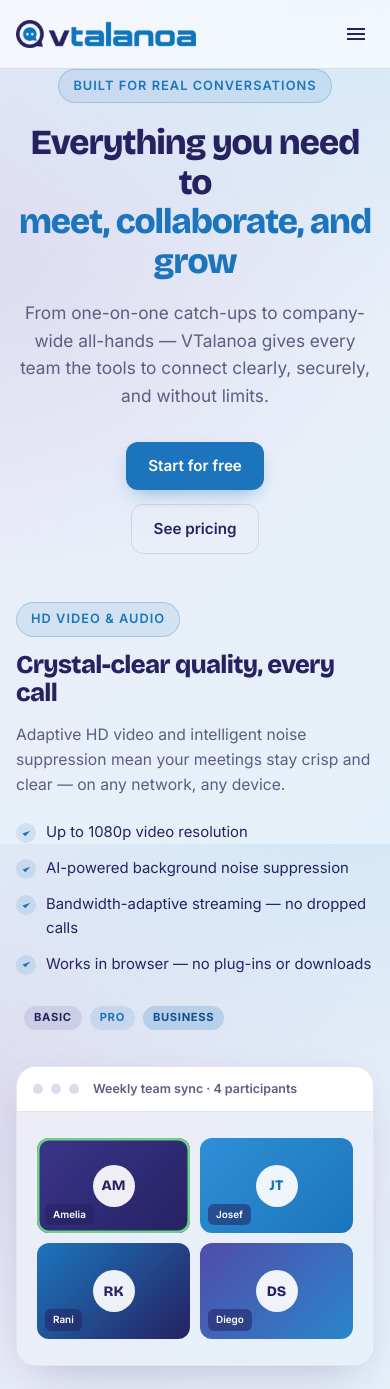
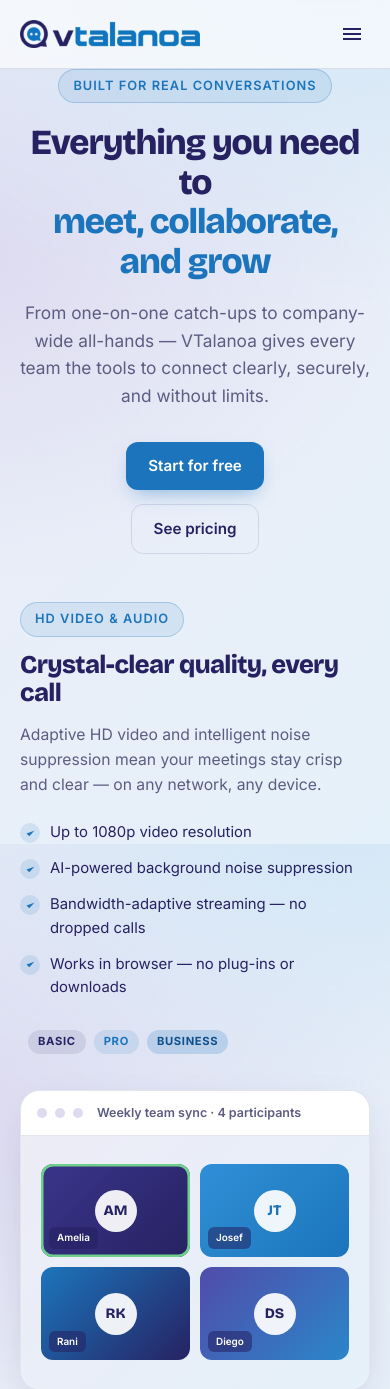
Before and after one commit to Pio2025/VTalanoaWeb, a CodeIgniter 4 app: the page made by app/Views/home/features.php in a window 390 px wide. Shown: the top 1389 px of the page. Run offline with PHP 8.4 and a stand-in for CodeIgniter, Linux system fonts and the light colour scheme; the template is opened without the code that fills it, so the values that code supplies are empty; some libraries are stand-ins or nearby versions.

Commit message:
fix: consistent mobile footer centering and side padding across all public pages
- Raise footer-centering breakpoint from 480px to 640px on every page
  (features, pricing, contact, terms, privacy, support, download, home)
  so it triggers on all common phone sizes, not just very small screens
- Add align-items:center where it was missing so footer content stays
  truly centred, not just left-aligned in a column
- Move .wrap min-padding rules to ≤640px at 20px (was ≤480px at 16px)
  so content never reaches the screen edge on any phone
- Fix individual section/hero/cta horizontal padding to minimum 20px:
  .cta-band (home, features), .section (support), .content (terms, privacy),
  .cta-banner margin (support), .dl-section/hero (download)

Co-Authored-By: Claude Sonnet 4.6 <noreply@anthropic.com>

```diff
--- a/app/Views/home/contact.php
+++ b/app/Views/home/contact.php
@@ -91,10 +91,12 @@
     .contact-shell { padding: 40px 20px 60px; }
     .form-card { padding: 28px 20px; }
   }
+  @media (max-width: 640px) {
+    .foot { flex-direction: column; align-items: center; text-align: center; }
+    .foot-links { justify-content: center; }
+  }
   @media (max-width: 480px) {
     .page-hero { padding: 48px 20px 36px; }
-    .foot { flex-direction: column; align-items: center; text-align: center; }
-    .foot-links { justify-content: center; }
   }
 </style>
 </head>
--- a/app/Views/home/download.php
+++ b/app/Views/home/download.php
@@ -238,9 +238,11 @@
     .why-grid { grid-template-columns: 1fr; }
     .featured-card { padding: 36px 28px; }
     .dl-section { padding: 48px 20px; }
+    .wrap { padding: 0 20px; }
+    .foot { flex-direction: column; align-items: center; text-align: center; gap: 14px; }
+    .foot-links { justify-content: center; }
   }
   @media (max-width: 480px) {
-    .wrap { padding: 0 16px; }
     .hero h1 { font-size: 1.9rem; }
     .hero-cta { flex-direction: column; }
     .hero-cta a { width: 100%; justify-content: center; }
@@ -249,8 +251,6 @@
     .ptab { padding: 14px 16px; font-size: .82rem; }
     .cta-band-actions { flex-direction: column; align-items: center; }
     .cta-band-actions a { width: 100%; max-width: 280px; }
-    .foot { flex-direction: column; align-items: center; text-align: center; gap: 14px; }
-    .foot-links { justify-content: center; }
   }
   @media (prefers-reduced-motion: reduce) { *, *::before, *::after { transition: none !important; } }
 </style>
--- a/app/Views/home/features.php
+++ b/app/Views/home/features.php
@@ -261,14 +261,14 @@
   @media(max-width:640px){
     .feat-grid{grid-template-columns:1fr}
     .admin-stat-row{grid-template-columns:repeat(2,1fr)}
-    .cta-band{padding:40px 24px;border-radius:16px}
+    .cta-band{padding:40px 20px;border-radius:16px}
     .page-hero{padding:52px 0 40px}
+    .wrap{padding:0 20px}
+    .foot{flex-direction:column;align-items:center;text-align:center}
+    .foot-links{justify-content:center}
   }
   @media(max-width:480px){
-    .wrap{padding:0 16px}
     .hero-actions{flex-direction:column;align-items:center}
-    .foot{flex-direction:column;text-align:center}
-    .foot-links{justify-content:center}
     .vid-grid{grid-template-columns:repeat(2,1fr)}
   }
   @media(prefers-reduced-motion:reduce){*{animation:none!important;transition:none!important}}
--- a/app/Views/home/index.php
+++ b/app/Views/home/index.php
@@ -193,15 +193,15 @@
     .cards{grid-template-columns:1fr}
     .strip .stats{gap:28px}
     .section{padding:48px 0}
-    .cta-band{padding:40px 24px;border-radius:16px}
+    .cta-band{padding:40px 20px;border-radius:16px}
     .hero{padding:40px 0 36px}
   }
   @media (max-width:640px){
+    .wrap{padding:0 20px}
     .foot{flex-direction:column;align-items:center;text-align:center;gap:14px}
     .foot-links{justify-content:center;flex-wrap:wrap;gap:16px}
   }
   @media (max-width:480px){
-    .wrap{padding:0 16px}
     .hero h1{font-size:1.9rem}
     .hero-actions{flex-direction:column}
     .hero-actions .btn{width:100%;justify-content:center}
--- a/app/Views/home/privacy.php
+++ b/app/Views/home/privacy.php
@@ -76,8 +76,8 @@
     .nav-links { display: none; }
     .hamburger { display: block; }
   }
-  @media (max-width: 480px) {
-    .content { padding: 40px 16px 60px; }
+  @media (max-width: 640px) {
+    .content { padding: 40px 20px 60px; }
     .foot { flex-direction: column; align-items: center; text-align: center; }
     .foot-links { justify-content: center; }
   }
--- a/app/Views/home/terms.php
+++ b/app/Views/home/terms.php
@@ -75,8 +75,8 @@
     .nav-links { display: none; }
     .hamburger { display: block; }
   }
-  @media (max-width: 480px) {
-    .content { padding: 40px 16px 60px; }
+  @media (max-width: 640px) {
+    .content { padding: 40px 20px 60px; }
     .foot { flex-direction: column; align-items: center; text-align: center; }
     .foot-links { justify-content: center; }
   }
```
Also changed, not shown: app/Views/home/pricing.php (+5 -3 lines), app/Views/home/support.php (+6 -4 lines).
